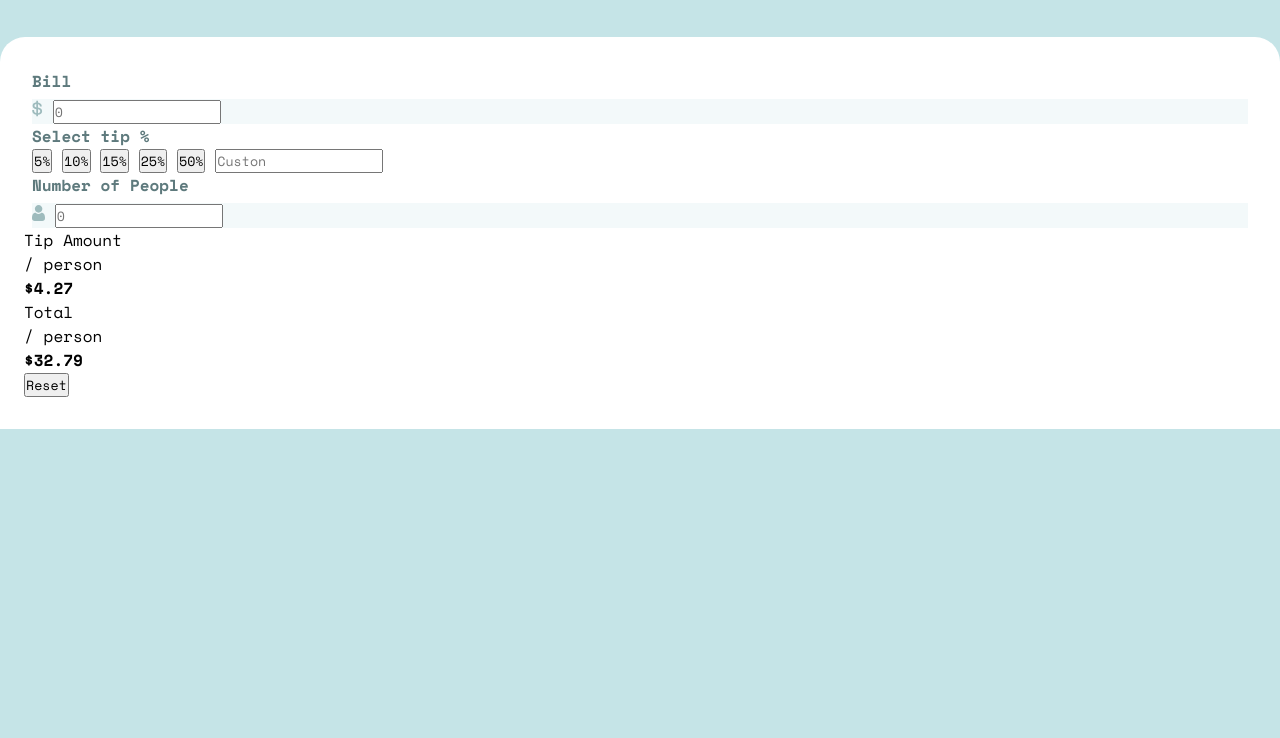
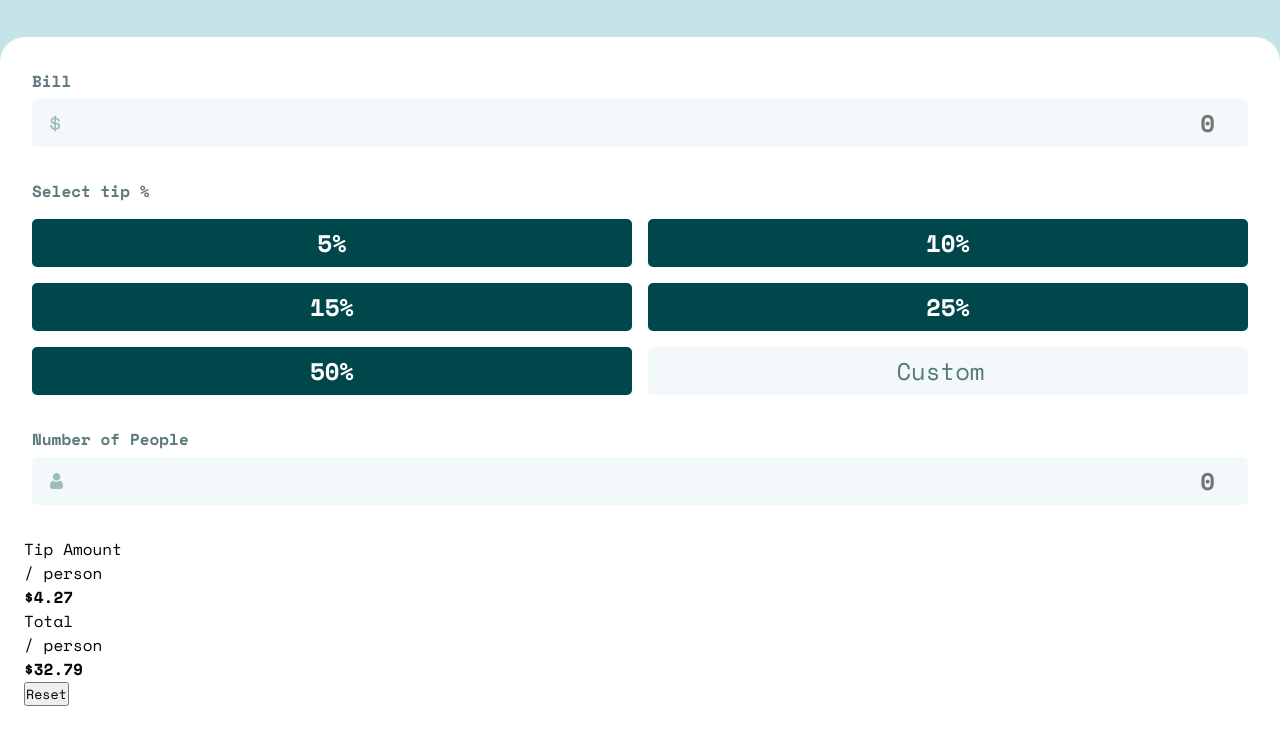
Before and after one commit to juanarturo11TIa/calculadora-gorjeta, a plain HTML site: page index.html in a window 1280 px wide. Shown: the part 107-845 px from the top of the page. Before the commit the page ends 800 px from the top, so only its background shows below. Drawn offline with nearby package versions, Linux system fonts and the light colour scheme.

Commit message:
estilização da primeira section finalizada

```diff
--- a/index.html
+++ b/index.html
@@ -33,7 +33,7 @@
                     <button>15%</button>
                     <button>25%</button>
                     <button>50%</button>
-                    <input type="number" id="cutom-tip" placeholder="Custon">
+                    <input type="number" id="cutom-tip" placeholder="Custom">
                 </div>
             </div>
 
--- a/style.css
+++ b/style.css
@@ -6,7 +6,6 @@
     box-sizing: border-box;
     font-family: 'Space Mono', monospace;
 }
-
 
 :root {
     font-size: 62.5%;
@@ -17,6 +16,7 @@
     --topaz: #26c2ae;
     --regent-grey: #7f9d9f;
     --squeeze: #f3f9fa;
+    --beetle--green: #547878;
 }
 
 body{
@@ -43,6 +43,10 @@ header {
 .info {
     padding-inline: 0.8rem;
 
+    div {
+        margin-bottom: 3.2rem;
+    }
+
     strong {
         color: var(--greyish-turquoise);
     }
@@ -50,5 +54,71 @@ header {
     .input-box {
         margin-top: 0.6rem;
         background: var(--squeeze);
+        display: flex;
+        align-items: center;
+        padding: 0.6rem 1.8rem;
+        border-radius: 0.5rem;
+
+        input {
+            border: none;
+            background: transparent;
+            text-align: right;
+            width: 100%;
+            font-size: 2.4rem;
+            outline: none ;
+            font-weight: 700;
+            color: var(--sherpa--blue);
+
+        }
+
+        inpu::placeholder {
+            color: var(--sherpa--blue);
+            opacity: 0.35;
+        }
+
+        &:has(input:focus) {
+            outline: 2px solid var(--topaz);
+        }
+    }
+
+    .tip {
+        div {
+
+            margin-top: 1.6rem;
+            display: grid;
+            grid-template-columns: repeat(2, 1fr);
+            gap: 1.6rem;
+
+            button {
+                font-size: 2.4rem;
+                background-color: var(--sherpa--blue);
+                color: var(--white);
+                font-weight: 700;
+                border: none;
+                padding-block: 0.6rem;
+                border-radius: 0.5rem;
+            }
+
+            input {
+                width: 100%;
+                font-size: 2.4rem;
+                border: none;
+                text-align: center;
+                background: var(--squeeze);
+                border-radius: 0.5rem;
+                padding-block: 0.6rem;
+                color: var(--sherpa--blue);
+
+                &::placeholder {
+                    color: var(--beetle--green);
+                }
+
+                &:focus {
+                    outline: 2px solid var(--topaz);
+                }
+            }
+        }
+
+
     }
 }
```
